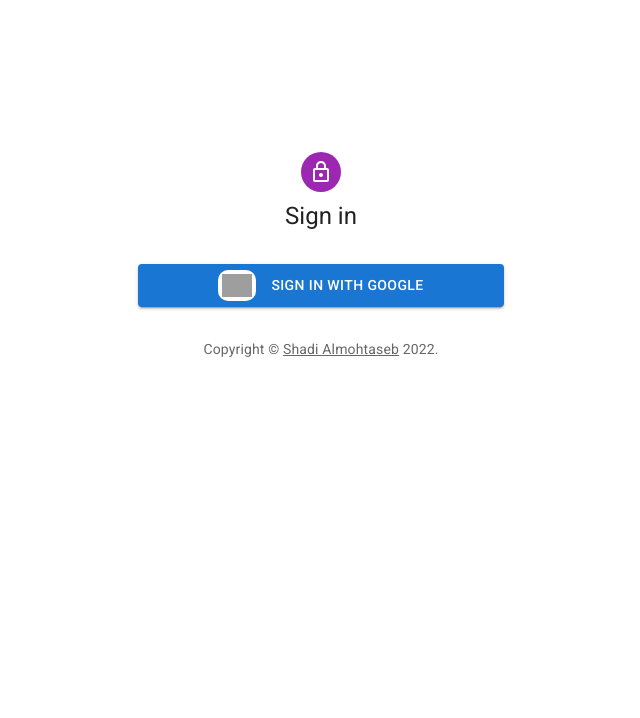
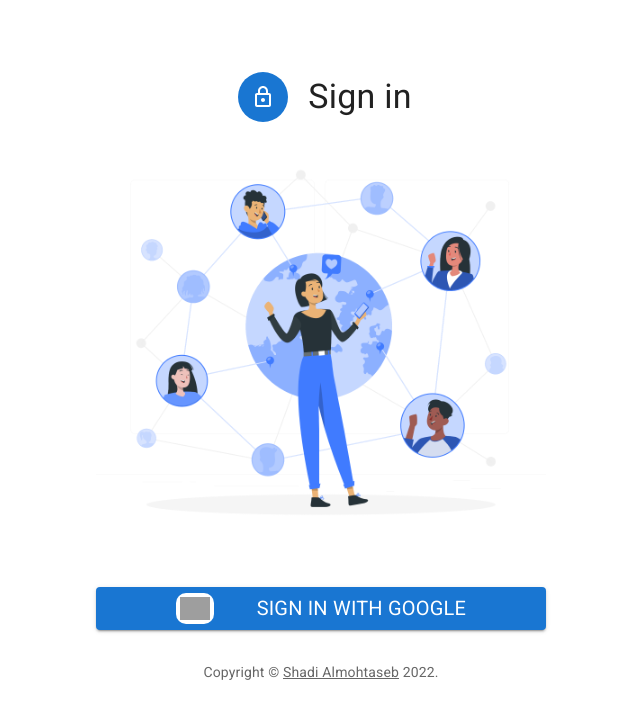
Before and after one commit to Shadi-Almohtaseb/Social-Network-App, a React (Create React App) app: page /signin in a window 1280 px wide. Shown: the top 718 px of the page, without its empty margins (319-959 px from the left). Built offline with nearby package versions, Linux system fonts and the light colour scheme; no server answers; grey boxes are pictures that could not be loaded.

Commit message:
new style

```diff
--- a/src/components/Navbar.jsx
+++ b/src/components/Navbar.jsx
@@ -124,21 +124,33 @@ const Navbar = ({ openSide, setOpenSide }) => {
           <Badge badgeContent={2} color="error">
             <NotificationsRoundedIcon color="inherit" />
           </Badge>
+          <Tooltip title="Account settings">
             <Box
               sx={{
                 display: "flex",
                 alignItems: "center",
                 textAlign: "center",
                 cursor: "pointer",
+                px: "12px",
+                py: "4px",
+                bgcolor: "#ffe5",
+                borderRadius: "12px",
+                "&:hover": {
+                  backgroundColor: "#ffe9",
+                  color: "#fff",
+                },
               }}
               onClick={(e) => setOpen(true)}
             >
-            <Tooltip title="Account settings">
-              <Avatar
-                alt="Girl"
-                src="https://images.hdqwalls.com/download/julie-kennedy-zl-3840x2400.jpg"
-              />
-            </Tooltip>
+              <Avatar alt="Girl" src={userIn?.photoURL} />
+              <Box
+                sx={{
+                  display: "flex",
+                  justifyContent: "center",
+                  alignItems: "center",
+                  flexDirection: "column",
+                }}
+              >
                 <Typography
                   variant="body1"
                   ml={1}
@@ -146,7 +158,16 @@ const Navbar = ({ openSide, setOpenSide }) => {
                 >
                   {userIn?.displayName}
                 </Typography>
+                <Typography
+                  variant="subtitle2"
+                  ml={1}
+                  sx={{ display: { xs: "none", sm: "flex", fontSize: "12px" } }}
+                >
+                  {userIn?.email}
+                </Typography>
               </Box>
+            </Box>
+          </Tooltip>
           <Menu
             id="account-menu"
             open={open}
--- a/src/components/SignIn.jsx
+++ b/src/components/SignIn.jsx
@@ -14,7 +14,8 @@ import Container from "@mui/material/Container";
 import { createTheme, ThemeProvider } from "@mui/material/styles";
 import googleImage from "../assets/images/Google__G__Logo.svg.webp";
 import { UserAuth } from "../context/AuthContext";
-import { Navigate, useNavigate } from "react-router-dom";
+import { useNavigate } from "react-router-dom";
+import SignInImg from "../assets/images/SignIn.png";
 
 function Copyright(props) {
   return (
@@ -52,19 +53,31 @@ const SignIn = () => {
         <CssBaseline />
         <Box
           sx={{
-            marginTop: 18,
+            marginTop: 8,
             display: "flex",
             flexDirection: "column",
             alignItems: "center",
           }}
         >
-          <Avatar sx={{ m: 1, bgcolor: "secondary.main" }}>
-            <LockOutlinedIcon />
-          </Avatar>
-          <Typography component="h1" variant="h5">
-            Sign in
-          </Typography>
-          <Box component="form" noValidate sx={{ mt: 1 }}>
+          <Box
+            sx={{
+              display: "flex",
+              alignItems: "center",
+              justifyContent: "center",
+              gap: "12px",
+            }}
+          >
+            <Avatar
+              sx={{ m: 1, bgcolor: "#1976d2", width: "50px", height: "50px" }}
+            >
+              <LockOutlinedIcon />
+            </Avatar>
+            <Typography component="h1" variant="h4">
+              Sign in
+            </Typography>
+          </Box>
+          <Box component="form" noValidate>
+            <img src={SignInImg} width={450} alt="SignInImg" />
             {/* <TextField
               margin="normal"
               required
@@ -93,7 +106,6 @@ const SignIn = () => {
               fullWidth
               variant="contained"
               sx={{
-                mt: 3,
                 mb: 2,
                 display: "flex",
                 justifyContent: "space-between",
@@ -113,7 +125,9 @@ const SignIn = () => {
               >
                 <img src={googleImage} width={30} alt="google" />
               </Box>
-              Sign In With Google
+              <Typography sx={{ fontSize: "20px" }}>
+                Sign In With Google
+              </Typography>
             </Button>
             {/* <Grid container>
               <Grid item xs>
```
Also changed, not shown: src/assets/images/SignIn.png (added). Lines whose indentation alone changed are shown as unchanged.
